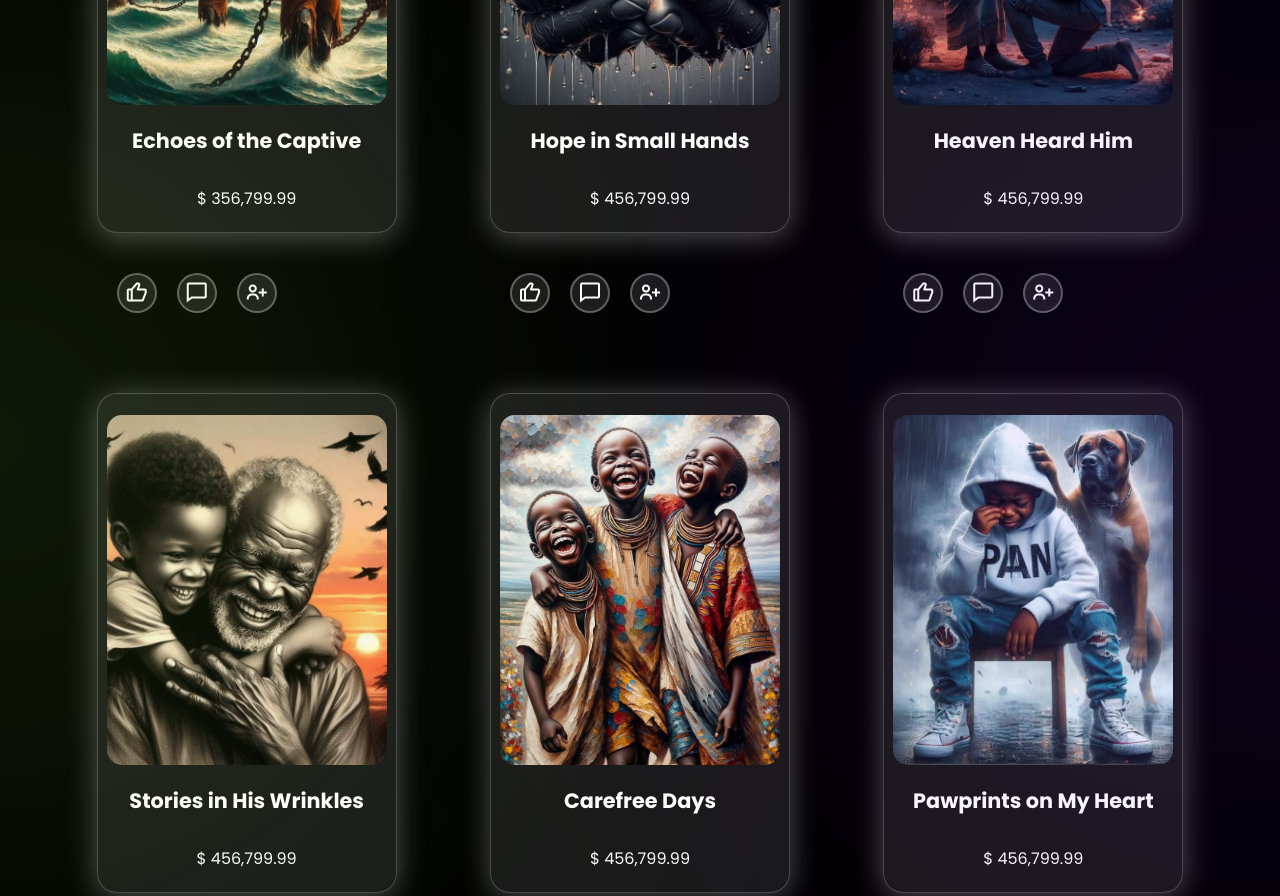
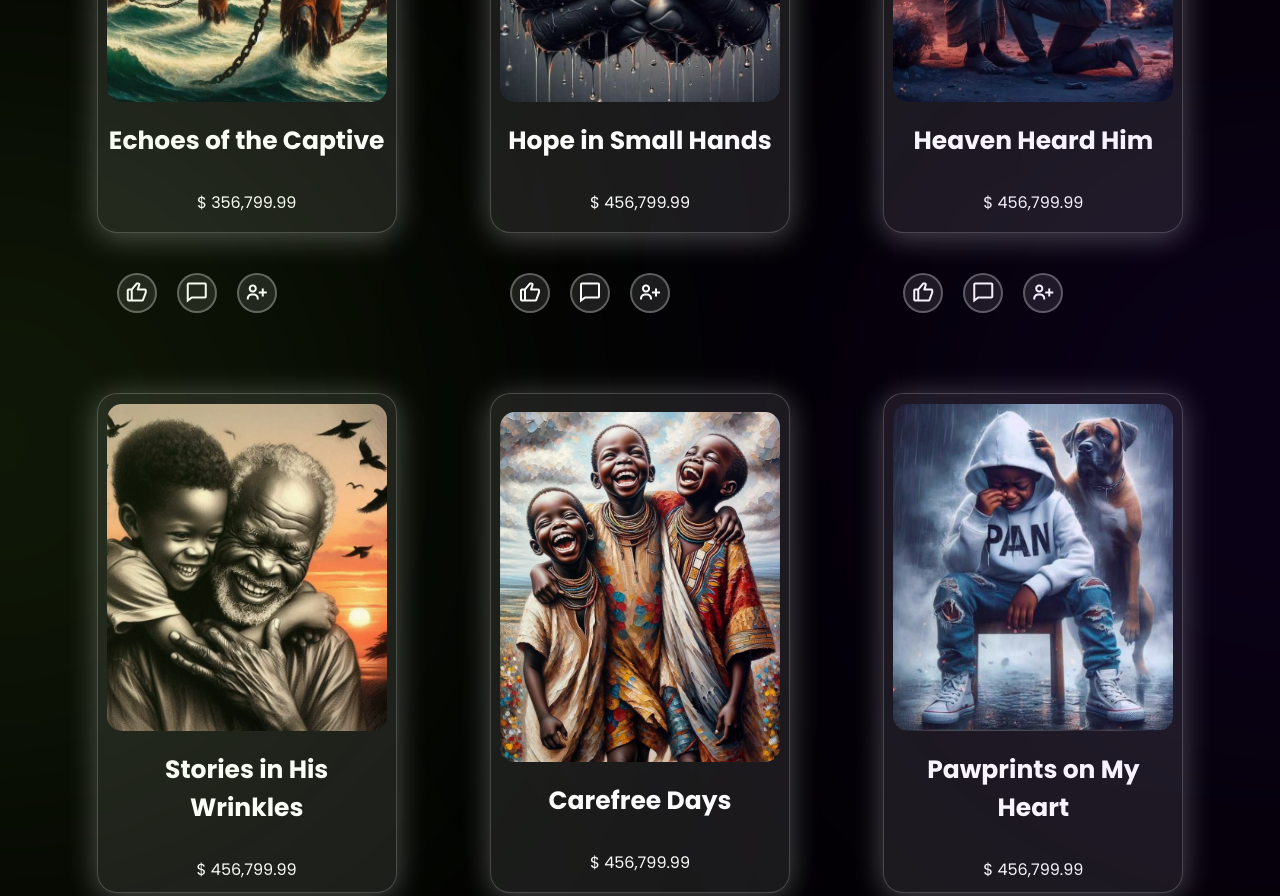
Before and after one commit to austinechisutia/artGalla3, a plain HTML site: page index.html in a window 1280 px wide. Shown: the part 1460-2356 px from the top of the page. Drawn offline with nearby package versions, Linux system fonts and the light colour scheme; a web font is replaced by a local one.

Commit message:
change stext size to px

```diff
--- a/style.css
+++ b/style.css
@@ -617,5 +617,5 @@ nav{
     }
   }
   .image-container1 h1{
-    font-size: 1.3rem;
+    font-size: 25px;
   }
```
